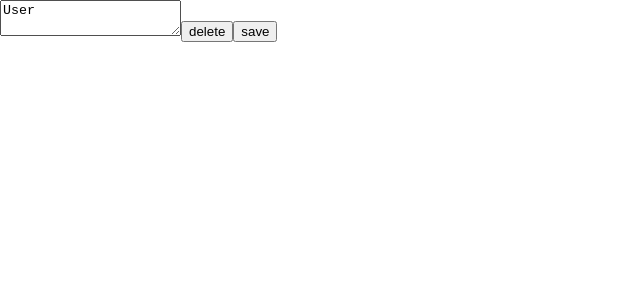
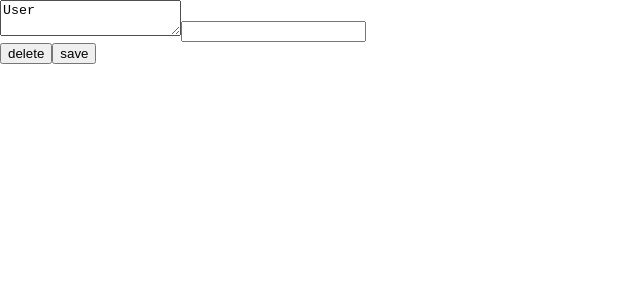
Before and after one commit to vbsm11/js-ts-native-comeback, a React (Create React App) app: page / in a window 1280 px wide. Shown: the top 300 px of the page, without its empty margins (0-640 px from the left). Built offline with nearby package versions, Linux system fonts and the light colour scheme.

Commit message:
How callbacks works with onBlur

```diff
--- a/src/06/06-callback.tsx
+++ b/src/06/06-callback.tsx
@@ -19,11 +19,24 @@ export const User = () => {
         console.log('name changed')
     }
 
+    const focusLostHandler = () => {
+        console.log('focus lost')
+    }
+
     return (
         <div>
-          <textarea onChange={onNameChanged}>User</textarea>
+            <textarea
+                onChange={onNameChanged}
+                onBlur={focusLostHandler}
+            >
+                User
+            </textarea>
+
+            <input/>
+            <div>
                 <button onClick={deleteUser}>delete</button>
                 <button onClick={saveUser}>save</button>
             </div>
+        </div>
     )
 }
```
Lines whose indentation alone changed are shown as unchanged.
